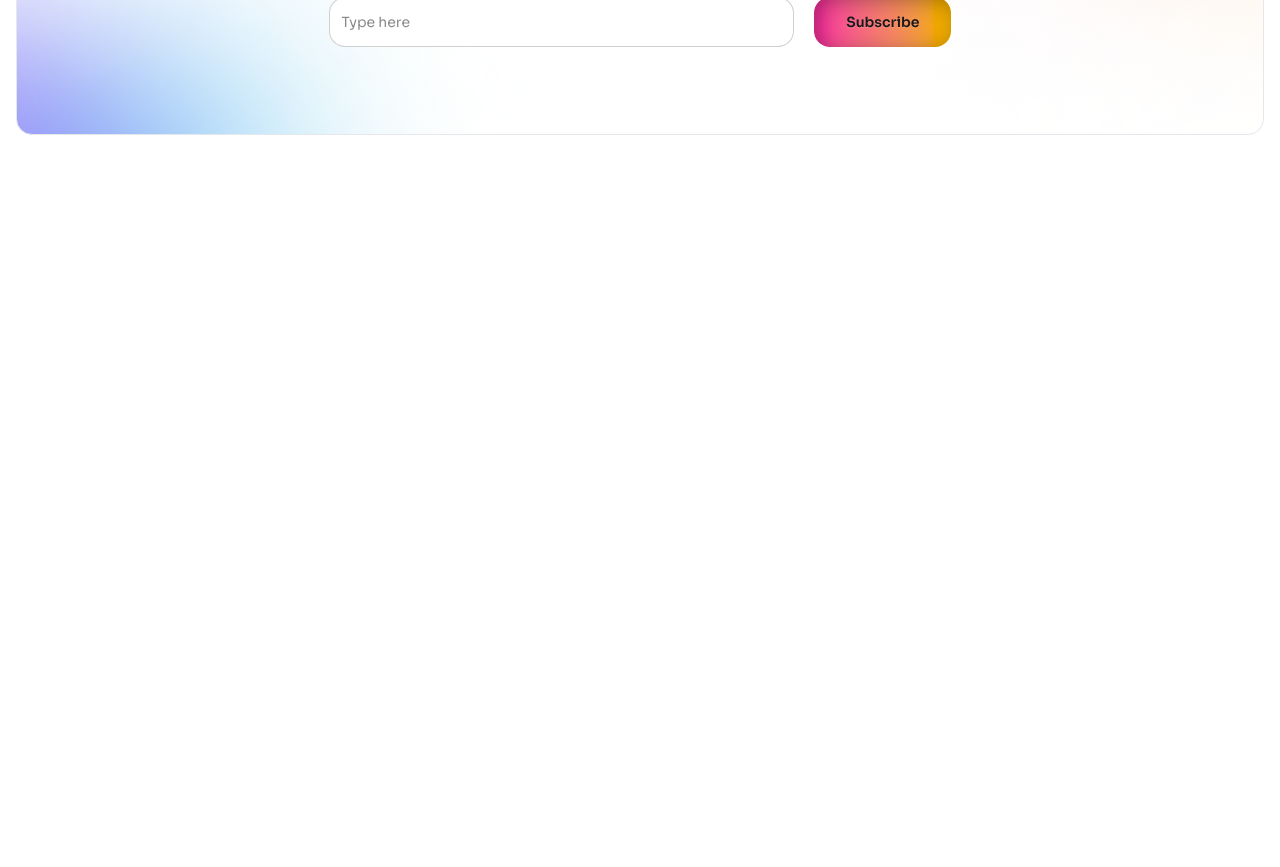
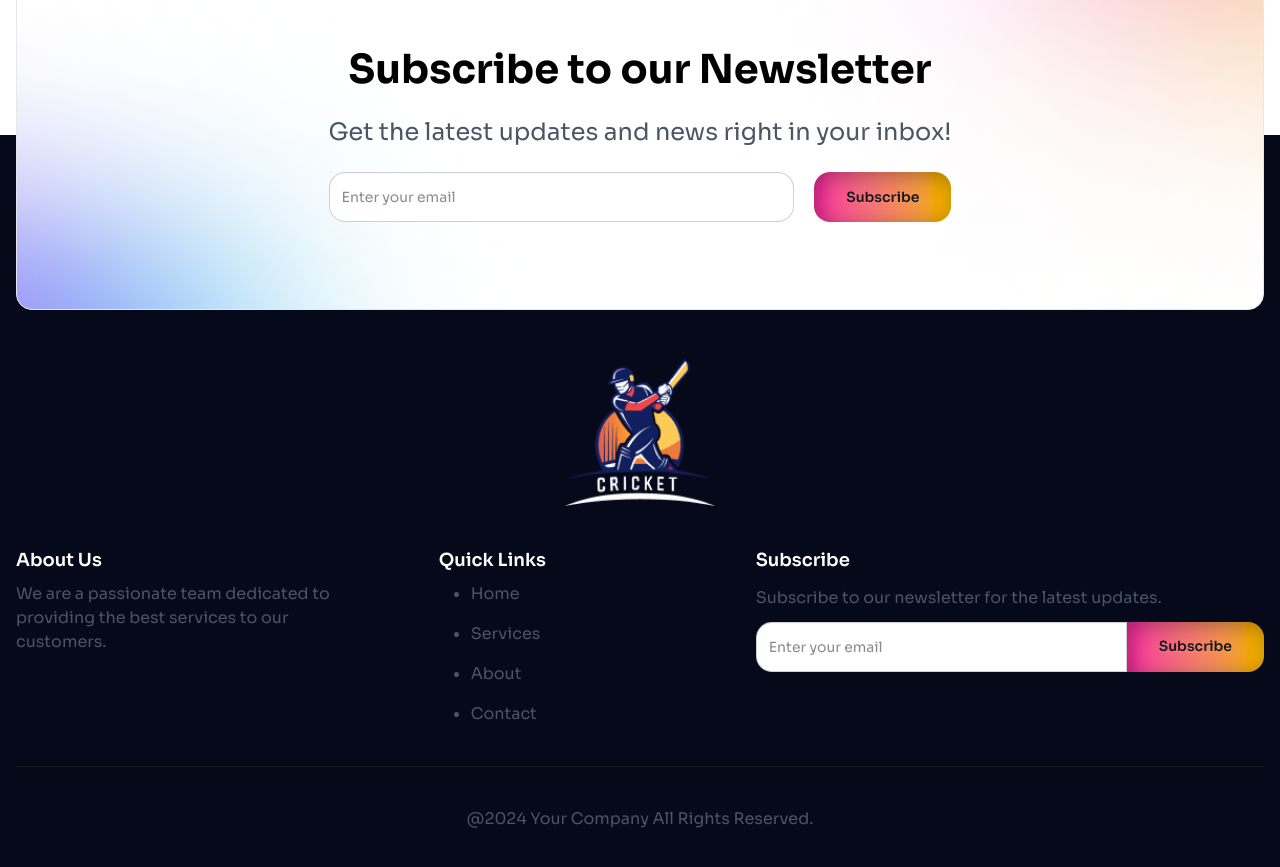
Before and after one commit to nhmnazmul22/bpl-dream, a React (Vite) app: page / in a window 1280 px wide. Shown: the part 3620-4487 px from the top of the page. Before the commit the page ends 3755 px from the top, so only its background shows below. Built offline with nearby package versions, Linux system fonts and the light colour scheme.

Commit message:
feat: selected player components done

```diff
--- a/src/App.jsx
+++ b/src/App.jsx
@@ -1,25 +1,37 @@
-import { Suspense } from "react";
-import "./App.css";
+import { Suspense, useState } from "react";
 import AvailablePlayer from "./components/AvailablePlayer/AvailablePlayer";
 import Hero from "./components/Hero/Hero";
-import Navbar from "./components/Navbar/Navbar";
 import TabBar from "./components/TabBar/TabBar";
-import { fetchPlayers } from "./lib/api";
 import Loading from "./components/Fallback/Loading";
 import Subscribe from "./components/Subscribe/Subscribe";
+import SelectedPlayer from "./components/SelectedPlayer/SelectedPlayer";
+import Layout from "./components/Layout/Layout";
+import { fetchPlayers } from "./lib/api";
+import "./App.css";
 
 function App() {
+  const [tab, setTab] = useState("available");
   const playerPromise = fetchPlayers();
 
   return (
     <>
-      <Navbar></Navbar>
-      <Hero></Hero>
-      <TabBar title="Available Players" toggle="available"></TabBar>
-      <Suspense fallback={<Loading />}>
-        <AvailablePlayer playerPromise={playerPromise}></AvailablePlayer>
-      </Suspense>
-      <Subscribe></Subscribe>
+      <Layout>
+        <Hero></Hero>
+        <TabBar
+          title={
+            tab === "available" ? "Available Players" : `Selected Players (4/6)`
+          }
+          toggle={tab}
+          setTab={setTab}
+        ></TabBar>
+        {tab === "available" && (
+          <Suspense fallback={<Loading />}>
+            <AvailablePlayer playerPromise={playerPromise}></AvailablePlayer>
+          </Suspense>
+        )}
+        {tab === "selected" && <SelectedPlayer></SelectedPlayer>}
+        <Subscribe></Subscribe>
+      </Layout>
     </>
   );
 }
--- /dev/null
+++ b/src/components/Footer/Footer.jsx
@@ -0,0 +1,66 @@
+import React from "react";
+import Container from "../Layout/Container";
+import FooterLogo from "../../assets/logo-footer.png";
+const Footer = () => {
+  return (
+    <section className="bg-[#06091A] pt-56 pb-10 ">
+      <Container>
+        <div>
+          <figure className="mx-auto w-[150px] h-auto">
+            <img src={FooterLogo} alt="Logo" className="w-full h-full" />
+          </figure>
+          <div className="grid grid-cols-12 gap-y-5 md:gap-5 items-start mt-10 ">
+            <div className="col-span-12 md:col-span-4 max-w-xs space-y-2">
+              <h4 className="text-white font-semibold text-lg">About Us</h4>
+              <p className="text-gray-600 text-base">
+                We are a passionate team dedicated to providing the best
+                services to our customers.
+              </p>
+            </div>
+            <div className="col-span-12 md:col-span-3 space-y-2">
+              <h4 className="text-white font-semibold text-lg">Quick Links</h4>
+              <ul className="list-disc ms-8 space-y-4 text-gray-600">
+                <li>
+                  <a href="/">Home</a>
+                </li>
+                <li>
+                  <a href="/">Services</a>
+                </li>
+                <li>
+                  <a href="/">About</a>
+                </li>
+                <li>
+                  <a href="/">Contact</a>
+                </li>
+              </ul>
+            </div>
+            <div className="col-span-12 md:col-span-5 space-y-3">
+              <h4 className="text-white font-semibold text-lg">Subscribe</h4>
+              <p className="text-gray-600">
+                Subscribe to our newsletter for the latest updates.
+              </p>
+              <div className="flex justify-between items-center h-[50px]">
+                <input
+                  type="text"
+                  placeholder="Enter your email"
+                  className="input h-full flex-1 rounded-s-2xl rounded-e-none focus-within:outline-0 focus-within:border-0"
+                />
+                <button className="btn border-0 h-full bg-[#E7FE29] inset-shadow-md  rounded-s-none rounded-e-2xl bg-linear-to-r from-pink-500 from-5% to-yellow-500 px-8">
+                  Subscribe
+                </button>
+              </div>
+            </div>
+          </div>
+        </div>
+        <hr className="my-10 " />
+        <div className="">
+          <p className="text-center text-gray-600">
+            @2024 Your Company All Rights Reserved.
+          </p>
+        </div>
+      </Container>
+    </section>
+  );
+};
+
+export default Footer;
--- /dev/null
+++ b/src/components/Layout/Layout.jsx
@@ -0,0 +1,15 @@
+import React from "react";
+import Navbar from "../Navbar/Navbar";
+import Footer from "../Footer/Footer";
+
+const Layout = ({ children }) => {
+  return (
+    <>
+      <Navbar></Navbar>
+      <main>{children}</main>
+      <Footer></Footer>
+    </>
+  );
+};
+
+export default Layout;
--- /dev/null
+++ b/src/components/SelectedPlayer/SelectedPlayer.jsx
@@ -0,0 +1,22 @@
+import React from "react";
+import Container from "../Layout/Container";
+import SelectedPlayerCard from "../SelectedPlayerCard/SelectedPlayerCard";
+
+const SelectedPlayer = () => {
+  return (
+    <section>
+      <Container>
+        <div className="space-y-5">
+          <SelectedPlayerCard />
+          <SelectedPlayerCard />
+          <SelectedPlayerCard />
+        </div>
+        <button className="btn border-0 rounded-xl  bg-[#E7FE29] ring-1 ring-gray-black ring-offset-4 ring-offset-white hover:border-0  mt-10">
+          Add More Player
+        </button>
+      </Container>
+    </section>
+  );
+};
+
+export default SelectedPlayer;
--- /dev/null
+++ b/src/components/SelectedPlayerCard/SelectedPlayerCard.jsx
@@ -0,0 +1,29 @@
+import { Trash } from "lucide-react";
+
+const SelectedPlayerCard = () => {
+  return (
+    <div className="bg-white border border-gray-100 p-5 rounded-xl flex justify-between items-center">
+      <div className="flex gap-5 items-center">
+        <div className="avatar">
+          <div className="w-16 rounded">
+            <img
+              src="https://img.daisyui.com/images/profile/demo/batperson@192.webp"
+              className="w-full h-full object-cover object-top"
+            />
+          </div>
+        </div>
+        <div className="space-y-1">
+          <h3 className="text-2xl font-semibold">Darrell Steward</h3>
+          <p className="text-base text-gray-600">Left-Hand-Bat</p>
+        </div>
+      </div>
+      <div>
+        <button className="cursor-pointer text-red-600">
+          <Trash />
+        </button>
+      </div>
+    </div>
+  );
+};
+
+export default SelectedPlayerCard;
--- a/src/components/Subscribe/Subscribe.jsx
+++ b/src/components/Subscribe/Subscribe.jsx
@@ -1,9 +1,8 @@
 import Container from "../Layout/Container";
-import BannerImg from "../../assets/banner-main.png";
 
 const Subscribe = () => {
   return (
-    <section>
+    <section className="relative z-50 bottom-[-175px] ">
       <Container>
         <div className="bg-white bg-shadow p-5 rounded-2xl mt-10  min-h-[350px] flex justify-center items-center border border-gray-200">
           <div className={`text-center space-y-4 sm:space-y-6`}>
@@ -16,7 +15,7 @@ const Subscribe = () => {
             <div className="flex max-sm:flex-col justify-between items-center gap-5 sm:h-[50px]">
               <input
                 type="text"
-                placeholder="Type here"
+                placeholder="Enter your email"
                 className="input max-sm:py-4 sm:h-full flex-1 rounded-2xl"
               />
               <button className="btn border-0 h-[50px] sm:h-full bg-[#E7FE29] inset-shadow-md rounded-2xl bg-linear-to-r from-pink-500 from-5% to-yellow-500 px-8">
--- a/src/components/TabBar/TabBar.jsx
+++ b/src/components/TabBar/TabBar.jsx
@@ -1,7 +1,7 @@
 import React from "react";
 import Container from "../Layout/Container";
 
-const TabBar = ({ title, toggle }) => {
+const TabBar = ({ title, toggle, setTab }) => {
   return (
     <div className="mt-20 mb-5">
       <Container>
@@ -9,6 +9,7 @@ const TabBar = ({ title, toggle }) => {
           <h3 className="text-xl sm:text-[28px] font-semibold">{title}</h3>
           <div className="">
             <button
+              onClick={() => setTab("available")}
               className={`btn  border-0 rounded-e-none rounded-s-xl ${
                 toggle === "available"
                   ? "bg-[#E7FE29]"
@@ -18,6 +19,7 @@ const TabBar = ({ title, toggle }) => {
               Available
             </button>
             <button
+              onClick={() => setTab("selected")}
               className={`btn border-0 rounded-s-none rounded-e-xl ${
                 toggle === "selected"
                   ? "bg-[#E7FE29]"
```
